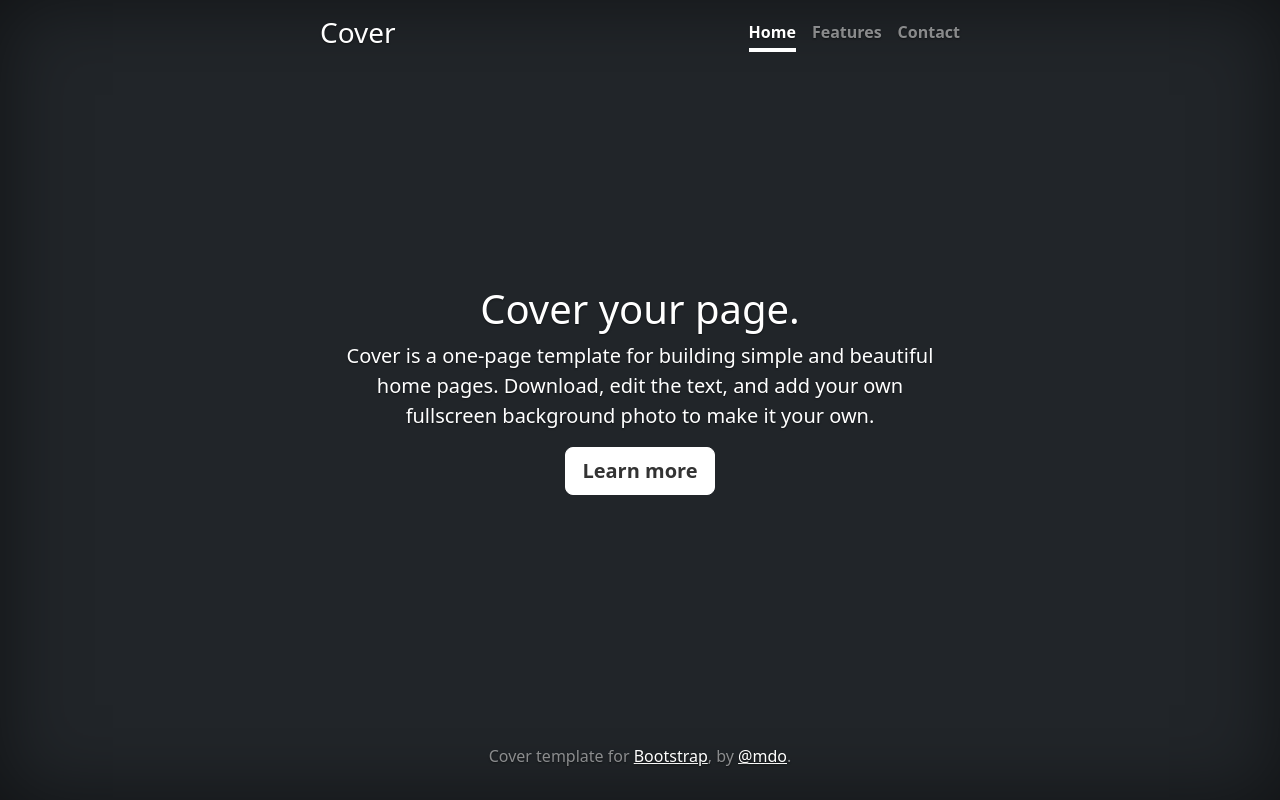
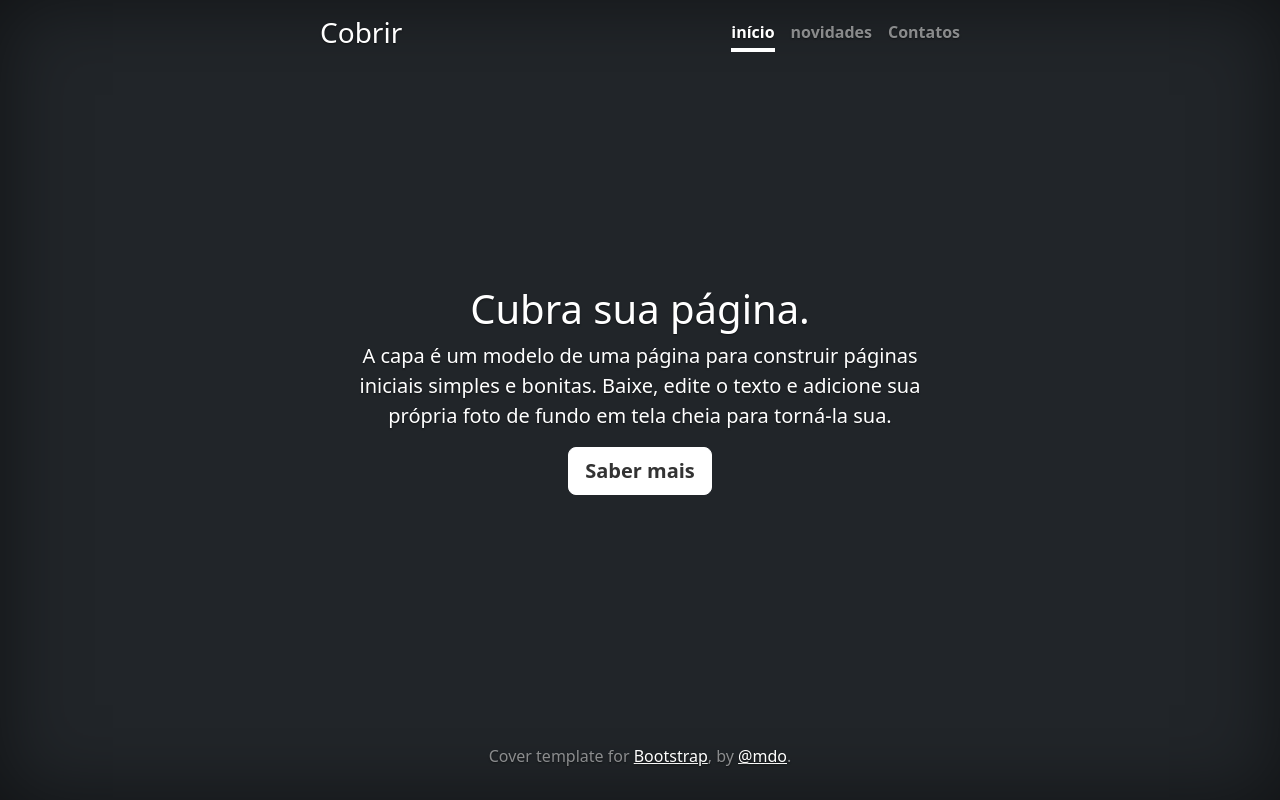
Before and after one commit to thayswilsinski/portfolio-pessoal, a plain HTML site: page index.html in a window 1280 px wide. Drawn offline with nearby package versions, Linux system fonts and the light colour scheme.

Commit message:
traduz a página index.html

```diff
--- a/index.html
+++ b/index.html
@@ -41,20 +41,20 @@
 <div class="cover-container d-flex w-100 h-100 p-3 mx-auto flex-column">
   <header class="mb-auto">
     <div>
-      <h3 class="float-md-start mb-0">Cover</h3>
+      <h3 class="float-md-start mb-0">Cobrir</h3>
       <nav class="nav nav-masthead justify-content-center float-md-end">
-        <a class="nav-link active" aria-current="page" href="#">Home</a>
-        <a class="nav-link" href="#">Features</a>
-        <a class="nav-link" href="#">Contact</a>
+        <a class="nav-link active" aria-current="page" href="#">início</a>
+        <a class="nav-link" href="#">novidades</a>
+        <a class="nav-link" href="#">Contatos</a>
       </nav>
     </div>
   </header>
 
   <main class="px-3">
-    <h1>Cover your page.</h1>
-    <p class="lead">Cover is a one-page template for building simple and beautiful home pages. Download, edit the text, and add your own fullscreen background photo to make it your own.</p>
+    <h1>Cubra sua página.</h1>
+    <p class="lead">A capa é um modelo de uma página para construir páginas iniciais simples e bonitas. Baixe, edite o texto e adicione sua própria foto de fundo em tela cheia para torná-la sua.</p>
     <p class="lead">
-      <a href="#" class="btn btn-lg btn-secondary fw-bold border-white bg-white">Learn more</a>
+      <a href="#" class="btn btn-lg btn-secondary fw-bold border-white bg-white">Saber mais</a>
     </p>
   </main>
 
```
